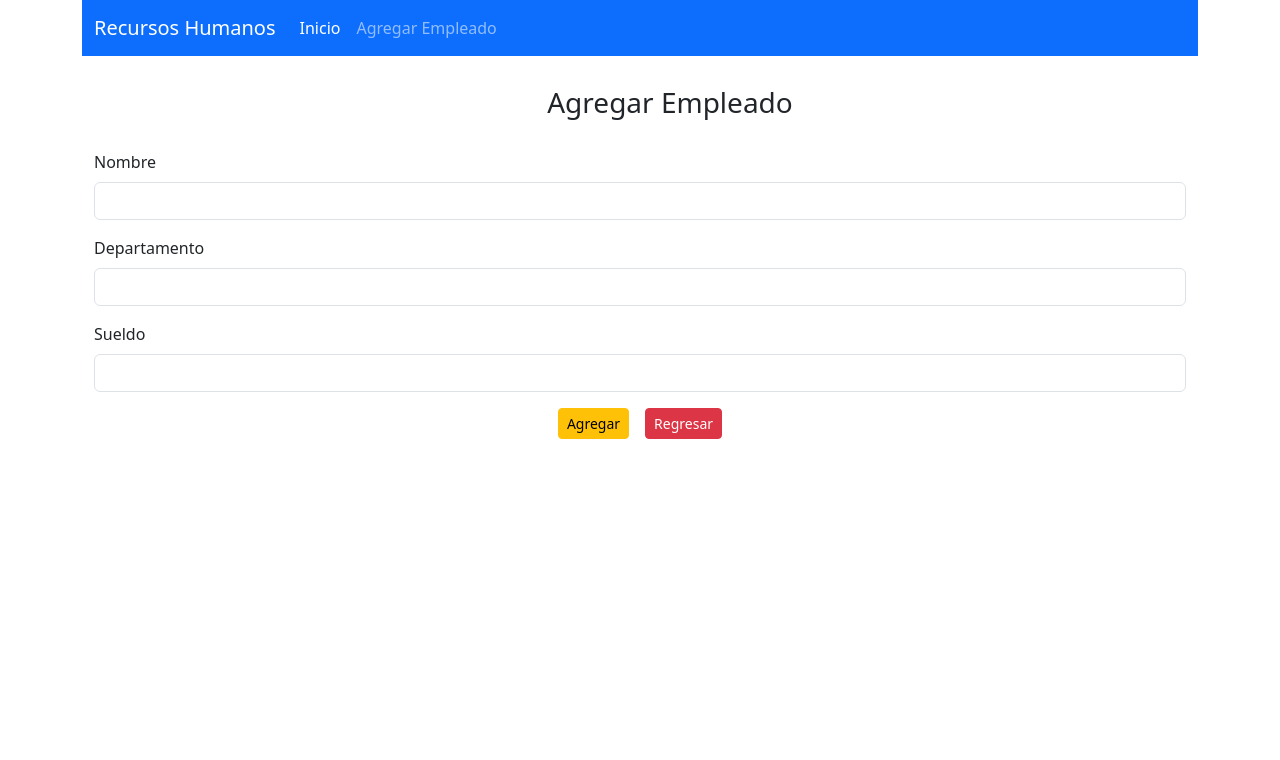
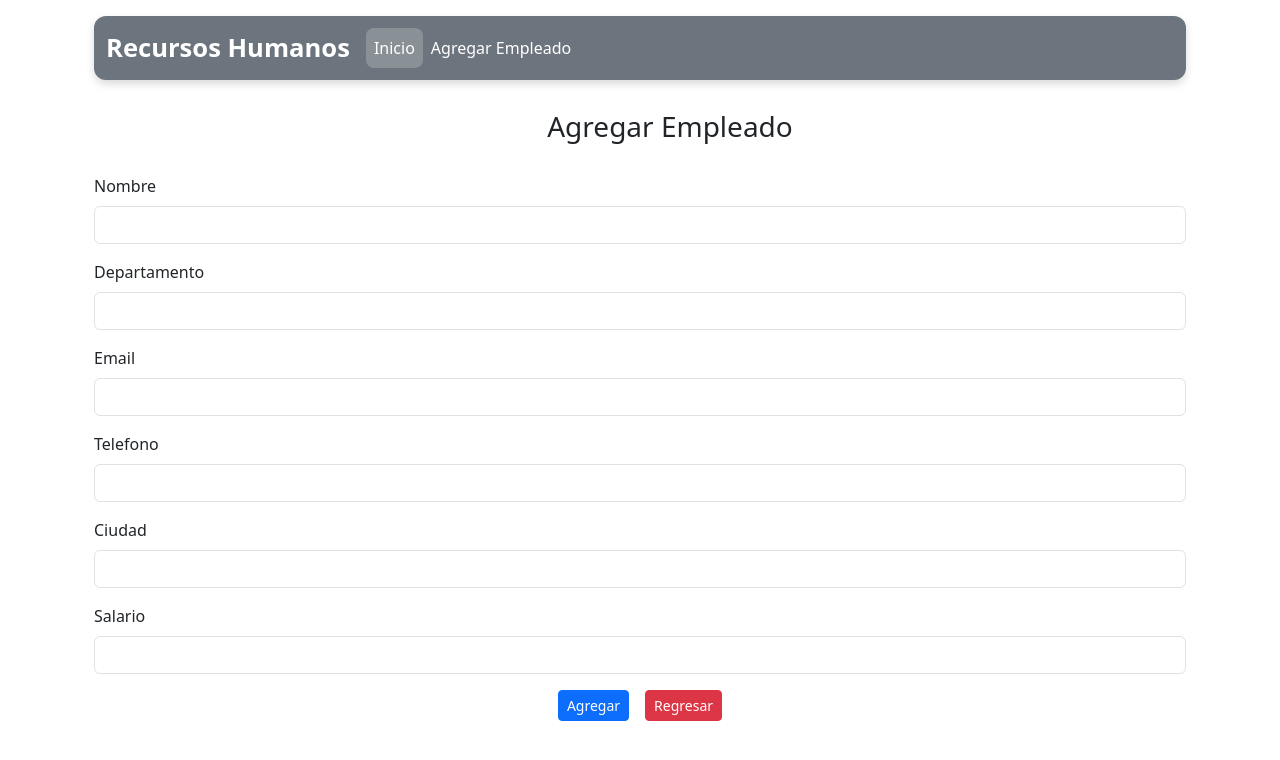
Before and after one commit to Edwin-Gc/frontend-react-recursosH, a React (Create React App) app: page /agregar in a window 1280 px wide. Shown: the top 760 px of the page. Built offline with nearby package versions, Linux system fonts and the light colour scheme.

Commit message:
Build y código fuente listos para producción

```diff
--- a/src/Compartida/Navegacion.js
+++ b/src/Compartida/Navegacion.js
@@ -1,28 +1,29 @@
+
 import React from "react";
 import { Link } from "react-router-dom";
+import "./Navegacion.css"; // Importa los estilos
 
 export default function Navegacion() {
   return (
-    <div classNameName="container">
-      <nav className="navbar navbar-expand-lg navbar-dark bg-primary">
+    <div className="container my-3">
+      <nav className="navbar navbar-expand-lg navbar-dark bg-secondary nav-custom">
         <div className="container-fluid">
-          <a className="navbar-brand" href="/">
-            {" "}
-            Recursos Humanos
-          </a>
           <button
             className="navbar-toggler"
             type="button"
             data-bs-toggle="collapse"
-            data-bs-target="#navbarNav"
-            aria-controls="navbarNav"
+            data-bs-target="#navbarTogglerDemo01"
+            aria-controls="navbarTogglerDemo01"
             aria-expanded="false"
             aria-label="Toggle navigation"
           >
             <span className="navbar-toggler-icon"></span>
           </button>
-          <div className="collapse navbar-collapse" id="navbarNav">
-            <ul className="navbar-nav">
+          <div className="collapse navbar-collapse" id="navbarTogglerDemo01">
+            <a className="navbar-brand" href="/">
+              Recursos Humanos
+            </a>
+            <ul className="navbar-nav me-auto mb-2 mb-lg-0">
               <li className="nav-item">
                 <a className="nav-link active" aria-current="page" href="/">
                   Inicio
--- a/src/Empleados/AgregarEmpleados.js
+++ b/src/Empleados/AgregarEmpleados.js
@@ -4,29 +4,26 @@ import { useNavigate } from "react-router-dom";
 
 export default function AgregarEmpleado() {
   let navegacion = useNavigate();
-
   const [empleado, setEmpleado] = useState({
     nombre: "",
     departamento: "",
-    sueldo: "",
+    email: "",
+    telefono: "",
+    ciudad: "",
+    salario: "",
   });
 
-  const { nombre, departamento, sueldo } = empleado;
+  const { nombre, departamento, email, telefono, ciudad, salario } = empleado;
 
   const onInputChange = (e) => {
-    //spread operator ... (expandir los atributos)
     setEmpleado({ ...empleado, [e.target.name]: e.target.value });
   };
 
   const onSubmit = async (e) => {
     e.preventDefault();
-
     const urlBase ="https://abundant-energy-production.up.railway.app/empleados";
 
-
-
     await axios.post(urlBase, empleado);
-    // Redirigimos a la pagina de inicio
     navegacion("/");
   };
 
@@ -36,7 +33,7 @@ export default function AgregarEmpleado() {
         <h3>Agregar Empleado</h3>
       </div>
 
-      <form onSubmit={(e) => onSubmit(e)}>
+      <form onSubmit={onSubmit}>
         <div className="mb-3">
           <label htmlFor="nombre" className="form-label">
             Nombre
@@ -46,11 +43,12 @@ export default function AgregarEmpleado() {
             className="form-control"
             id="nombre"
             name="nombre"
-            required={true}
+            required
             value={nombre}
-            onChange={(e) => onInputChange(e)}
+            onChange={onInputChange}
           />
         </div>
+
         <div className="mb-3">
           <label htmlFor="departamento" className="form-label">
             Departamento
@@ -61,25 +59,69 @@ export default function AgregarEmpleado() {
             id="departamento"
             name="departamento"
             value={departamento}
-            onChange={(e) => onInputChange(e)}
+            onChange={onInputChange}
           />
         </div>
+
         <div className="mb-3">
-          <label htmlFor="sueldo" className="form-label">
-            Sueldo
+          <label htmlFor="email" className="form-label">
+            Email
+          </label>
+          <input
+            type="text"
+            className="form-control"
+            id="email"
+            name="email"
+            value={email}
+            onChange={onInputChange}
+          />
+        </div>
+
+        <div className="mb-3">
+          <label htmlFor="telefono" className="form-label">
+            Telefono
+          </label>
+          <input
+            type="text"
+            className="form-control"
+            id="telefono"
+            name="telefono"
+            value={telefono}
+            onChange={onInputChange}
+          />
+        </div>
+
+        <div className="mb-3">
+          <label htmlFor="ciudad" className="form-label">
+            Ciudad
+          </label>
+          <input
+            type="text"
+            className="form-control"
+            id="ciudad"
+            name="ciudad"
+            value={ciudad}
+            onChange={onInputChange}
+          />
+        </div>
+
+        <div className="mb-3">
+          <label htmlFor="salario" className="form-label">
+            Salario
           </label>
           <input
             type="number"
             step="any"
             className="form-control"
-            id="sueldo"
-            name="sueldo"
-            value={sueldo}
-            onChange={(e) => onInputChange(e)}
+            id="salario"
+            name="salario"
+            value={salario}
+            onChange={onInputChange}
           />
         </div>
+
         <div className="text-center">
-          <button type="submit" className="btn btn-warning btn-sm me-3">
+          <button type="submit" className="btn btn-primary btn-sm me-3">
             Agregar
           </button>
           <a href="/" className="btn btn-danger btn-sm">
--- a/src/Empleados/EditarEmpleados.js
+++ b/src/Empleados/EditarEmpleados.js
@@ -1,9 +1,8 @@
 import axios from "axios";
 import React, { useEffect, useState } from "react";
 import { useNavigate, useParams } from "react-router-dom";
-
 export default function EditarEmpleado() {
-  const urlBase ="https://abundant-energy-production.up.railway.app/empleados";
+  const urlBase = "https://abundant-energy-production.up.railway.app/empleados";
 
   let navegacion = useNavigate();
 
@@ -11,11 +10,16 @@ export default function EditarEmpleado() {
 
   const [empleado, setEmpleado] = useState({
     nombre: "",
+
     departamento: "",
-    sueldo: "",
+
+    email: "",
+    telefono: "",
+    ciudad: "",
+    salario: "",
   });
 
-  const { nombre, departamento, sueldo } = empleado;
+  const { nombre, departamento, email, telefono, ciudad, salario } = empleado;
 
   useEffect(() => {
     cargarEmpleado();
@@ -72,17 +76,60 @@ export default function EditarEmpleado() {
             onChange={(e) => onInputChange(e)}
           />
         </div>
+
         <div className="mb-3">
-          <label htmlFor="sueldo" className="form-label">
-            Sueldo
+          <label htmlFor="email" className="form-label">
+            Email
+          </label>
+          <input
+            type="text"
+            className="form-control"
+            id="email"
+            name="email"
+            value={email}
+            onChange={(e) => onInputChange(e)}
+          />
+        </div>
+
+        <div className="mb-3">
+          <label htmlFor="telefono" className="form-label">
+            Telefono
+          </label>
+          <input
+            type="text"
+            className="form-control"
+            id="telefono"
+            name="telefono"
+            value={telefono}
+            onChange={(e) => onInputChange(e)}
+          />
+        </div>
+
+        <div className="mb-3">
+          <label htmlFor="ciudad" className="form-label">
+            Ciudad
+          </label>
+          <input
+            type="text"
+            className="form-control"
+            id="ciudad"
+            name="ciudad"
+            value={ciudad}
+            onChange={(e) => onInputChange(e)}
+          />
+        </div>
+
+        <div className="mb-3">
+          <label htmlFor="salario" className="form-label">
+            Salario
           </label>
           <input
             type="number"
             step="any"
             className="form-control"
-            id="sueldo"
-            name="sueldo"
-            value={sueldo}
+            id="salario"
+            name="salario"
+            value={salario}
             onChange={(e) => onInputChange(e)}
           />
         </div>
--- a/src/Empleados/ListadoEmpleados.js
+++ b/src/Empleados/ListadoEmpleados.js
@@ -4,10 +4,9 @@ import { NumericFormat } from "react-number-format";
 import { Link } from "react-router-dom";
 
 export default function ListadoEmpleados() {
-  const urlBase ="https://abundant-energy-production.up.railway.app/empleados";
+  const urlBase = "https://abundant-energy-production.up.railway.app/empleados";
 
   const [empleados, setEmpleados] = useState([]);
-
   useEffect(() => {
     cargarEmpleados();
   }, []);
@@ -27,32 +26,40 @@ export default function ListadoEmpleados() {
   return (
     <div className="container">
       <div className="container text-center" style={{ margin: "30px" }}>
-        <h3>Sistema de Recursos Humanos</h3>
+        <h3>sistema De Recursos Humanos Actualizado</h3>
       </div>
 
-      <table className="table table-striped table-hover align-middle">
+      <table className="table table-success table-striped">
         <thead className="table-dark">
           <tr>
             <th scope="col">Id</th>
             <th scope="col">Empleado</th>
             <th scope="col">Departamento</th>
-            <th scope="col">Sueldo</th>
-            <th></th>
+            <th scope="col">Email</th>
+            <th scope="col">Telefono</th>
+            <th scope="col">Ciudad</th>
+            <th scope="col">Salario</th>
+            <th scope="col">Asistencia</th>
+
+            <th> </th>
           </tr>
         </thead>
         <tbody>
           {
-            //Iteramos el arreglo de empleados
+            //iteramos arreglo de empleados
             empleados.map((empleado, indice) => (
               <tr key={indice}>
                 <th scope="row">{empleado.idEmpleado}</th>
                 <td>{empleado.nombre}</td>
                 <td>{empleado.departamento}</td>
+                <td>{empleado.email}</td>
+                <td>{empleado.telefono}</td>
+                <td>{empleado.ciudad}</td>
                 <td>
                   <NumericFormat
-                    value={empleado.sueldo}
+                    value={empleado.salario}
                     displayType={"text"}
-                    thousandSeparator=","
+                    thousandSeparator={","}
                     prefix={"$"}
                     decimalScale={2}
                     fixedDecimalScale
@@ -66,6 +73,7 @@ export default function ListadoEmpleados() {
                     >
                       Editar
                     </Link>
+
                     <button
                       onClick={() => eliminarEmpleado(empleado.idEmpleado)}
                       className="btn btn-danger btn-sm"
```
Also changed, not shown: src/Compartida/Navegacion.css (line endings or trailing spaces).
